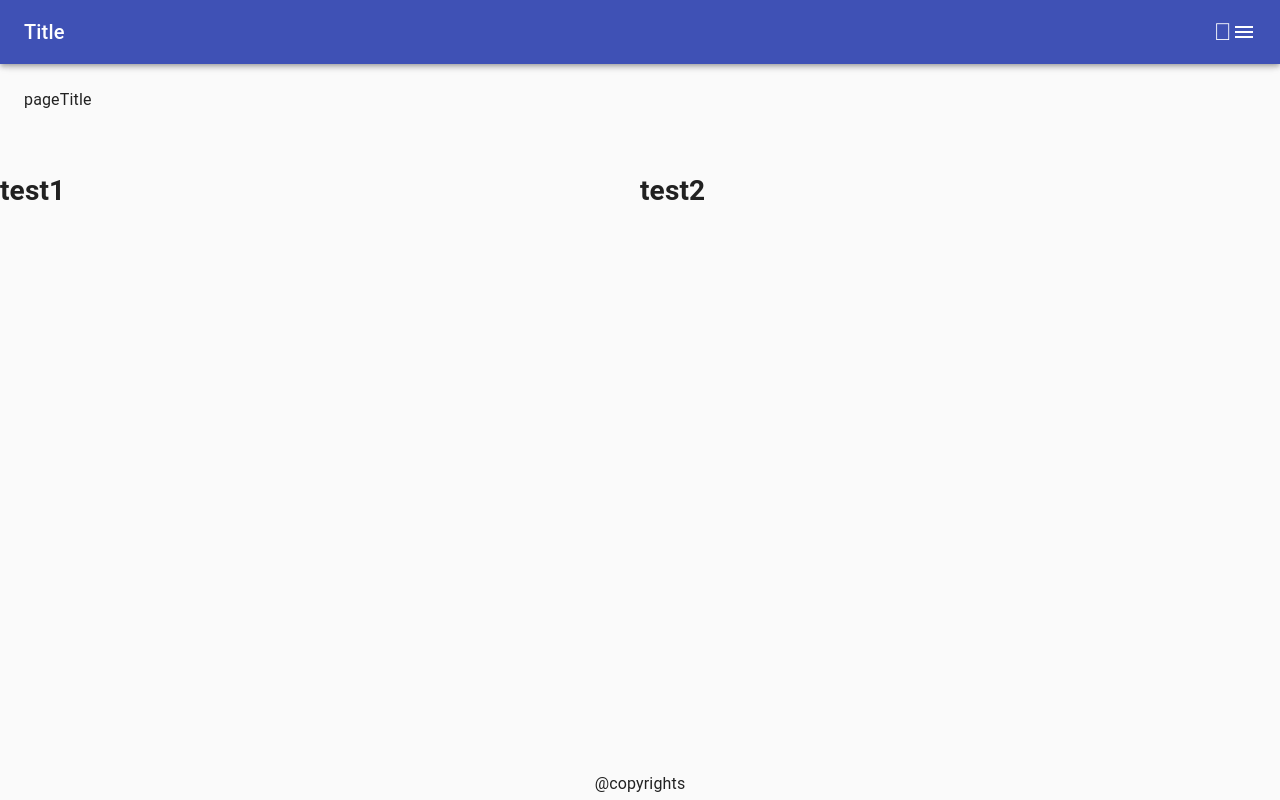
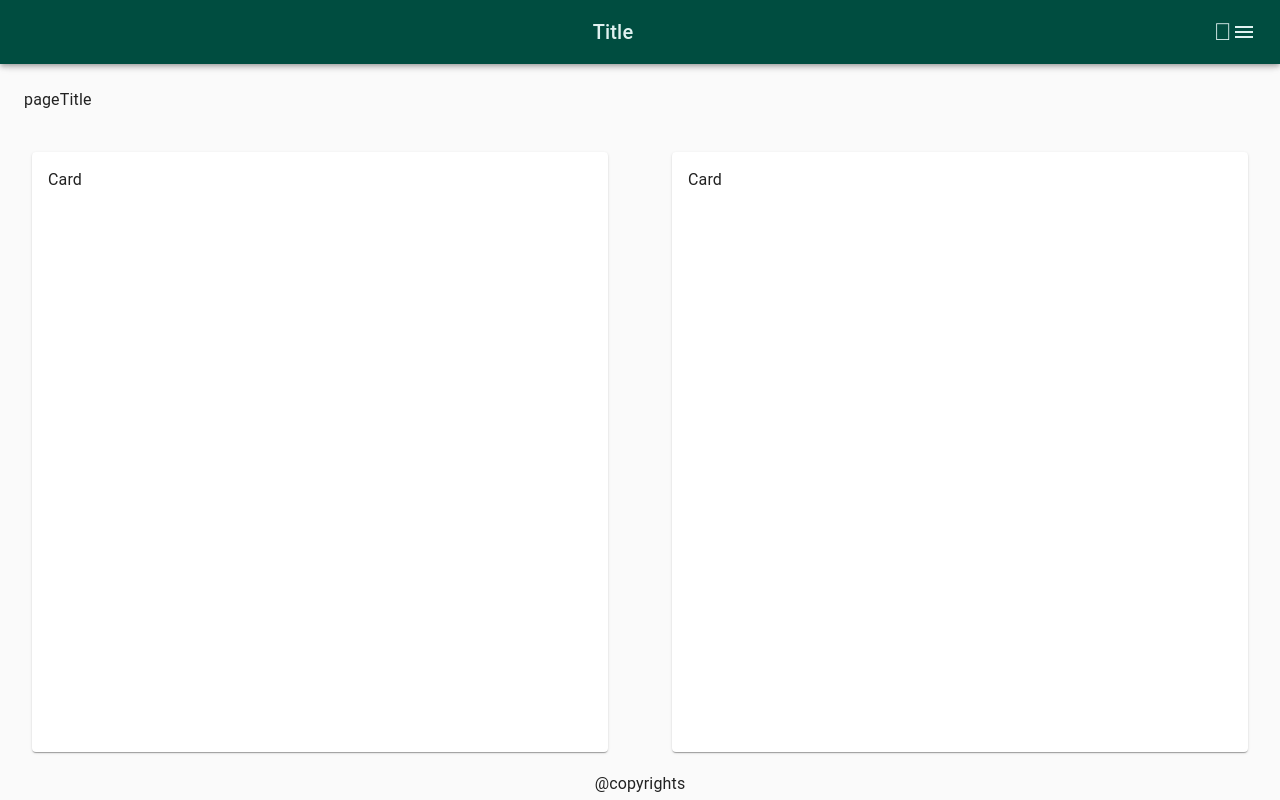
Before and after one commit to nabesuke5098/react-node-mongo_client, a React (Create React App) app: page / in a window 1280 px wide. Built offline with nearby package versions, Linux system fonts and the light colour scheme.

Commit message:
modified header & toppage

```diff
--- a/src/components/header/header.styles.jsx
+++ b/src/components/header/header.styles.jsx
@@ -7,12 +7,16 @@ export const useStyles = makeStyles((theme) => ({
     display: 'flex',
   },
   appBar: {
+    color: '#e0f2f1',
+    backgroundColor: '#004d40',
     transition: theme.transitions.create(['margin', 'width'], {
       easing: theme.transitions.easing.sharp,
       duration: theme.transitions.duration.leavingScreen,
     }),
   },
   appBarShift: {
+    color: '#e0f2f1',
+    backgroundColor: '#004d40',
     width: `calc(100% - ${drawerWidth}px)`,
     transition: theme.transitions.create(['margin', 'width'], {
       easing: theme.transitions.easing.easeOut,
@@ -22,6 +26,7 @@ export const useStyles = makeStyles((theme) => ({
   },
   title: {
     flexGrow: 1,
+    textAlign: 'center'
   },
   hide: {
     display: 'none',
--- a/src/pages/toppage/toppage.jsx
+++ b/src/pages/toppage/toppage.jsx
@@ -1,5 +1,7 @@
 import React from 'react';
 import Grid from '@material-ui/core/Grid';
+
+import ContentCard from '../../components/card/card';
 
 import { TopPageContainer } from './toppage.styles';
 
@@ -9,10 +11,10 @@ class TopPage extends React.Component {
       <TopPageContainer>
         <Grid container>
           <Grid item xs={12} sm={6}>
-            <h1>test1</h1>
+            <ContentCard />
           </Grid>
           <Grid item xs={12} sm={6}>
-            <h1>test2</h1>
+            <ContentCard />
           </Grid>
         </Grid>
       </TopPageContainer>
```
